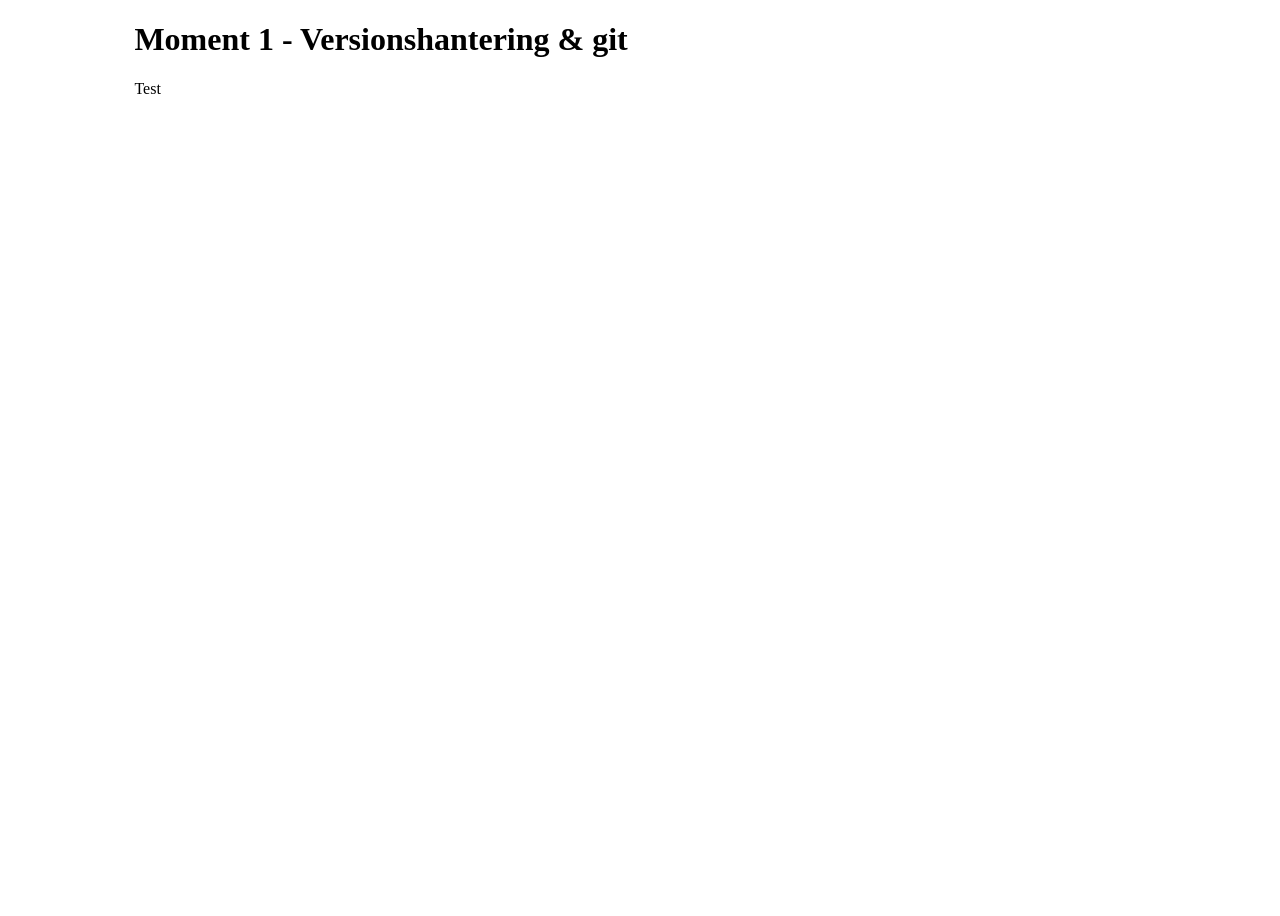
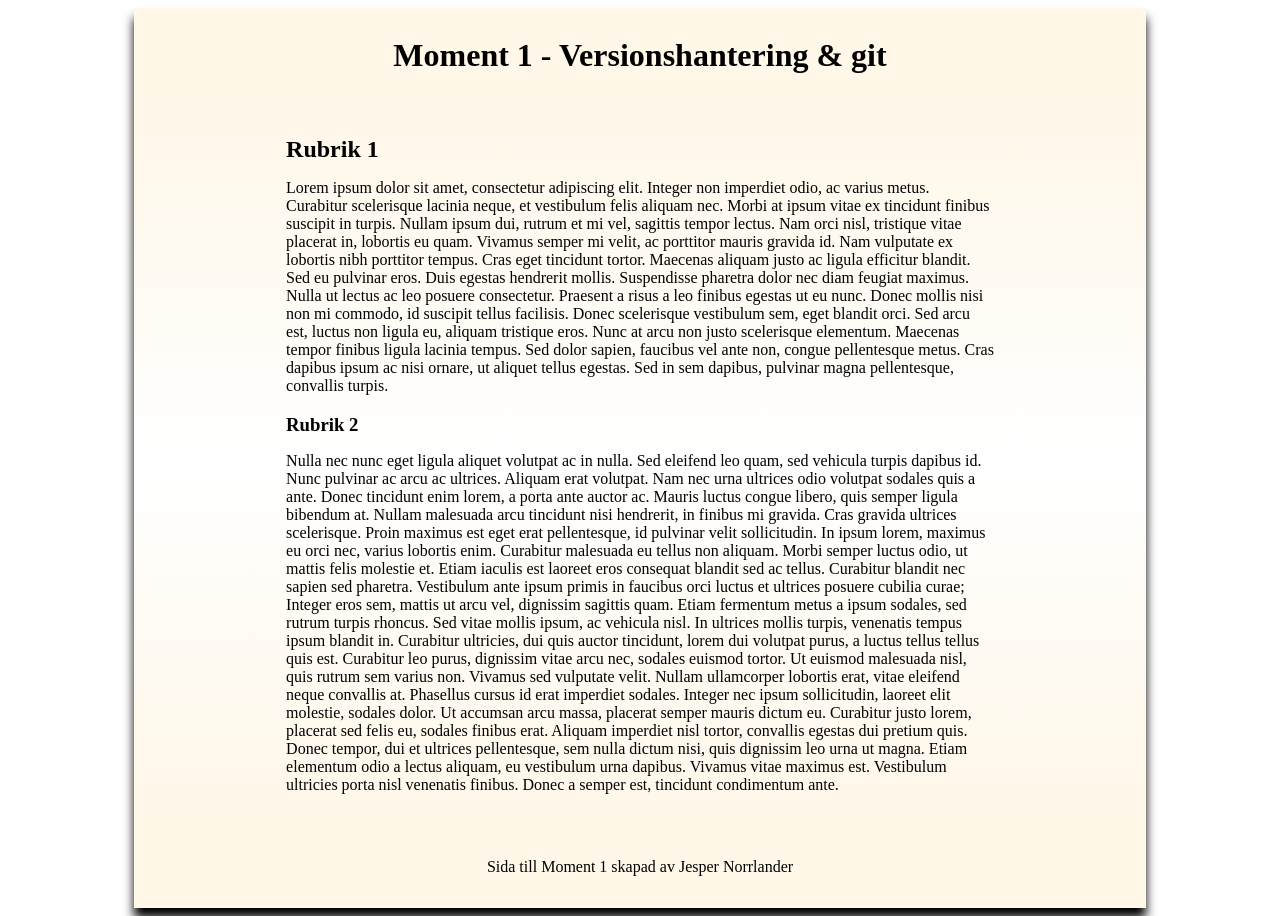
Before and after one commit to jespernorris/Moment-1, a plain HTML site: page index.html in a window 1280 px wide. Before the commit the page ends 800 px from the top, so only its background shows below. Drawn offline with Linux system fonts and the light colour scheme.

Commit message:
Added more CSS styling and text content

```diff
--- a/index.html
+++ b/index.html
@@ -11,8 +11,46 @@
     <div class="container">
         <h1>Moment 1 - Versionshantering & git</h1>
         <div class="content">
-            <p>Test</p>
+            <h2>Rubrik 1</h2>
+            <p>
+                Lorem ipsum dolor sit amet, consectetur adipiscing elit. Integer non imperdiet odio, ac varius metus.
+                Curabitur scelerisque lacinia neque, et vestibulum felis aliquam nec. Morbi at ipsum vitae ex tincidunt finibus suscipit in turpis.
+                Nullam ipsum dui, rutrum et mi vel, sagittis tempor lectus. Nam orci nisl, tristique vitae placerat in, lobortis eu quam.
+                Vivamus semper mi velit, ac porttitor mauris gravida id. Nam vulputate ex lobortis nibh porttitor tempus. Cras eget tincidunt tortor.
+                Maecenas aliquam justo ac ligula efficitur blandit. Sed eu pulvinar eros. Duis egestas hendrerit mollis. Suspendisse pharetra dolor nec diam feugiat maximus.
+                Nulla ut lectus ac leo posuere consectetur. Praesent a risus a leo finibus egestas ut eu nunc.
+
+                Donec mollis nisi non mi commodo, id suscipit tellus facilisis. Donec scelerisque vestibulum sem, eget blandit orci.
+                Sed arcu est, luctus non ligula eu, aliquam tristique eros. Nunc at arcu non justo scelerisque elementum. Maecenas tempor finibus ligula lacinia tempus.
+                Sed dolor sapien, faucibus vel ante non, congue pellentesque metus. Cras dapibus ipsum ac nisi ornare, ut aliquet tellus egestas.
+                Sed in sem dapibus, pulvinar magna pellentesque, convallis turpis.
+            </p>
+            <h3>Rubrik 2</h3>
+            <p>
+                Nulla nec nunc eget ligula aliquet volutpat ac in nulla. Sed eleifend leo quam, sed vehicula turpis dapibus id. Nunc pulvinar ac arcu ac ultrices.
+                Aliquam erat volutpat. Nam nec urna ultrices odio volutpat sodales quis a ante. Donec tincidunt enim lorem, a porta ante auctor ac.
+                Mauris luctus congue libero, quis semper ligula bibendum at. Nullam malesuada arcu tincidunt nisi hendrerit, in finibus mi gravida.
+                Cras gravida ultrices scelerisque. Proin maximus est eget erat pellentesque, id pulvinar velit sollicitudin.
+                In ipsum lorem, maximus eu orci nec, varius lobortis enim. Curabitur malesuada eu tellus non aliquam.
+
+                Morbi semper luctus odio, ut mattis felis molestie et. Etiam iaculis est laoreet eros consequat blandit sed ac tellus.
+                Curabitur blandit nec sapien sed pharetra. Vestibulum ante ipsum primis in faucibus orci luctus et ultrices posuere cubilia curae;
+                Integer eros sem, mattis ut arcu vel, dignissim sagittis quam. Etiam fermentum metus a ipsum sodales, sed rutrum turpis rhoncus.
+                Sed vitae mollis ipsum, ac vehicula nisl. In ultrices mollis turpis, venenatis tempus ipsum blandit in.
+                Curabitur ultricies, dui quis auctor tincidunt, lorem dui volutpat purus, a luctus tellus tellus quis est.
+
+                Curabitur leo purus, dignissim vitae arcu nec, sodales euismod tortor. Ut euismod malesuada nisl, quis rutrum sem varius non.
+                Vivamus sed vulputate velit. Nullam ullamcorper lobortis erat, vitae eleifend neque convallis at. Phasellus cursus id erat imperdiet sodales.
+                Integer nec ipsum sollicitudin, laoreet elit molestie, sodales dolor. Ut accumsan arcu massa, placerat semper mauris dictum eu.
+                Curabitur justo lorem, placerat sed felis eu, sodales finibus erat. Aliquam imperdiet nisl tortor, convallis egestas dui pretium quis.
+                Donec tempor, dui et ultrices pellentesque, sem nulla dictum nisi, quis dignissim leo urna ut magna.
+                Etiam elementum odio a lectus aliquam, eu vestibulum urna dapibus. Vivamus vitae maximus est. Vestibulum ultricies porta nisl venenatis finibus.
+                Donec a semper est, tincidunt condimentum ante.
+            </p>
         </div>
+        <footer>
+            <p>Sida till Moment 1 skapad av Jesper Norrlander</p>
+        </footer>
     </div>
 </body>
 </html>
--- a/style/style.css
+++ b/style/style.css
@@ -1,8 +1,28 @@
 .container {
     max-width: 80%;
     margin: 0 auto;
+    background-color: rgb(255, 247, 232);
+    text-align: center;
+    box-shadow: 0px 10px 10px rgb(0, 0, 0);
+    padding-top: 0.5em;
 }
 
 .content {
+    text-align: center;
+    background-image: linear-gradient(to bottom, rgb(255, 247, 232), white, rgb(255, 247, 232));
+    padding-bottom: 2em;
+    padding-top: 1em;
+}
+
+.content p,
+.content h2,
+.content h3 {
+    max-width: 70%;
     margin: 0 auto;
+    text-align: left;
+    margin-top: 1em;
 }
+
+footer {
+    padding: 1em;
+}
```
